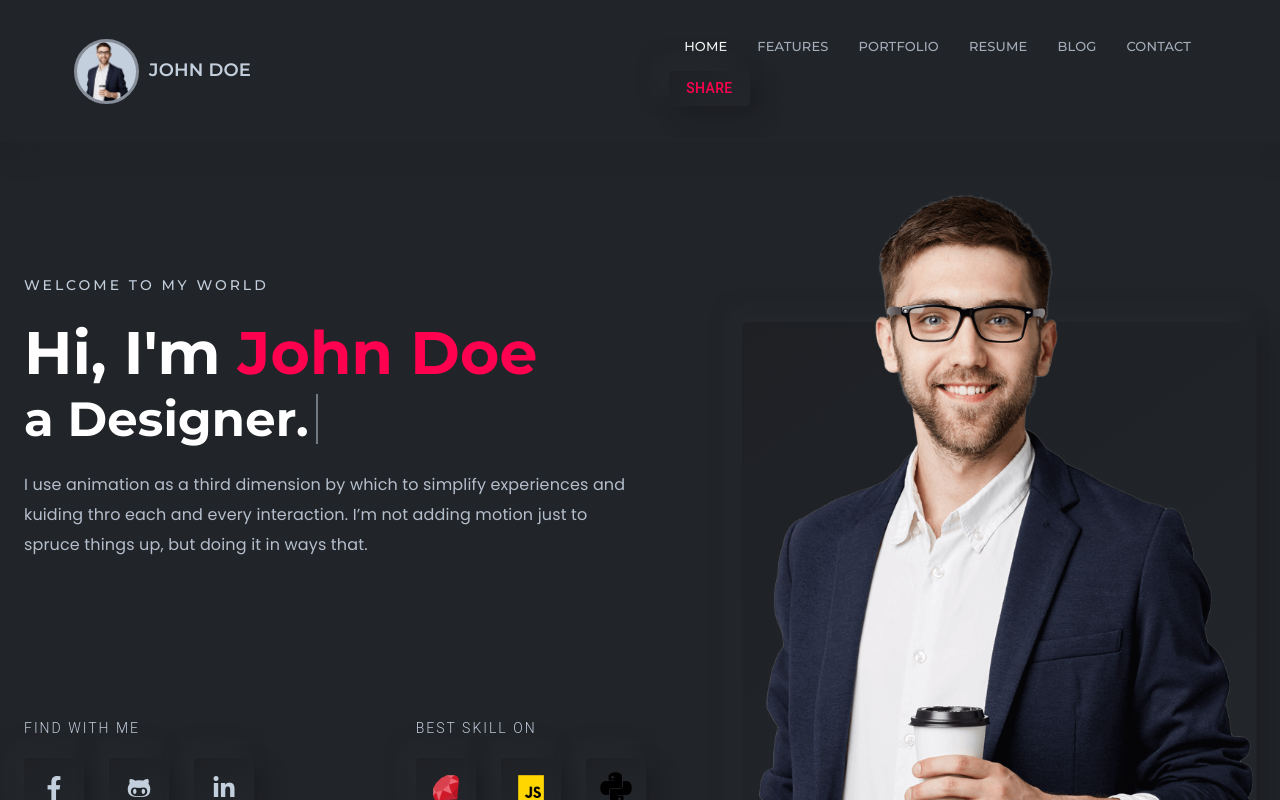
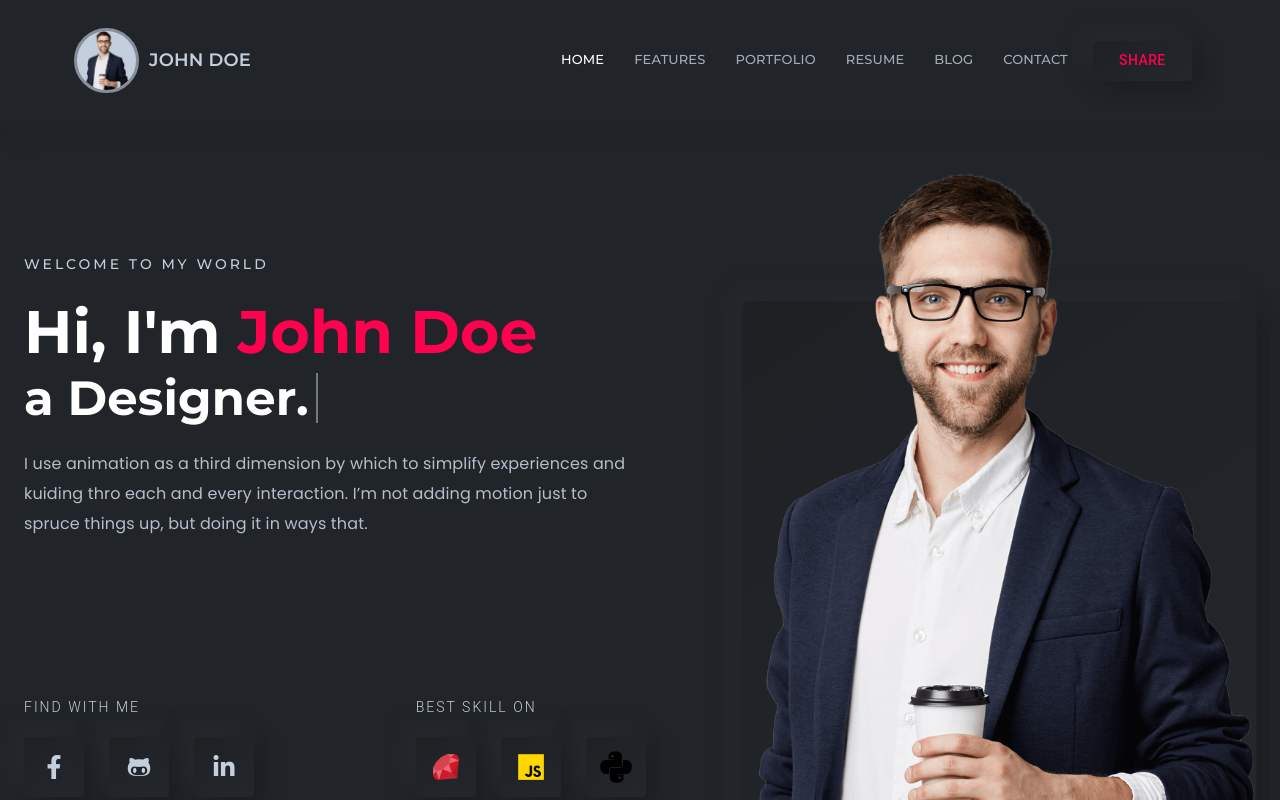
Before and after one commit to imranprof/jobs-frontend, a Next.js app: page /profile in a window 1280 px wide. Shown: the top 800 px of the page. Built offline with nearby package versions, Linux system fonts and the light colour scheme; a web font is replaced by a local one; what next-redux-wrapper would draw is missing.

Commit message:
fix: change nav width

```diff
--- a/src/views/Header/style.js
+++ b/src/views/Header/style.js
@@ -114,19 +114,16 @@ export const useStyles = makeStyles({
         },
       },
       '&__share': {
-        display: "flex",
-        position: 'relative',
-        alignItems: "center",
         textAlign: "center",
         textTransform: "uppercase",
         background: theme.palette.customBackground.gradiant.light,
         boxShadow: theme.palette.customShadow.paperCardShadow,
         width: "15%",
-        marginTop: "15px",
-        height: 35,
+        height: 40,
         border: "none",
         borderRadius: 5,
-        color: theme.palette.customColor.highContrast
+        color: theme.palette.customColor.highContrast,
+        marginLeft: 10
       },
       '& .active': {
         opacity: 1,
--- a/src/views/Profile/Header/components/navItems.js
+++ b/src/views/Profile/Header/components/navItems.js
@@ -12,7 +12,7 @@ import {ProfileShare} from "../../../../lib/profile/profileshare/profileShare";
 const NavItems = ({classes, variant}) => {
     const [anchorElBottom, setAnchorElBottom] = React.useState(null);
     return (
-        <List>
+        <List style={{width:'660px'}}>
                 {NavigationLinksData.map((link) =>
                     (<ListItem className={`${classes.headerWrapper}__nav ${classes.headerWrapper}__nav--${variant} active`}
                                key={link.id}>
```
Lines whose indentation alone changed are shown as unchanged.
